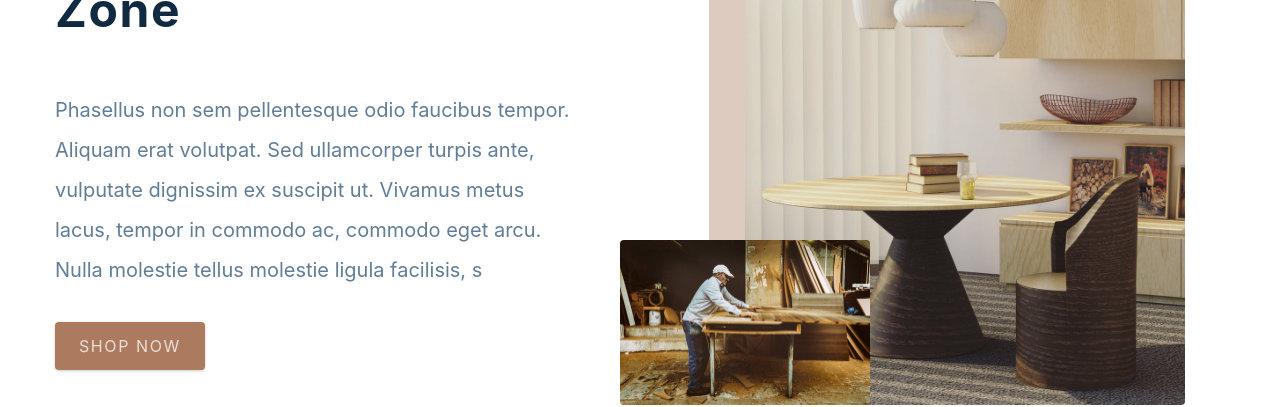
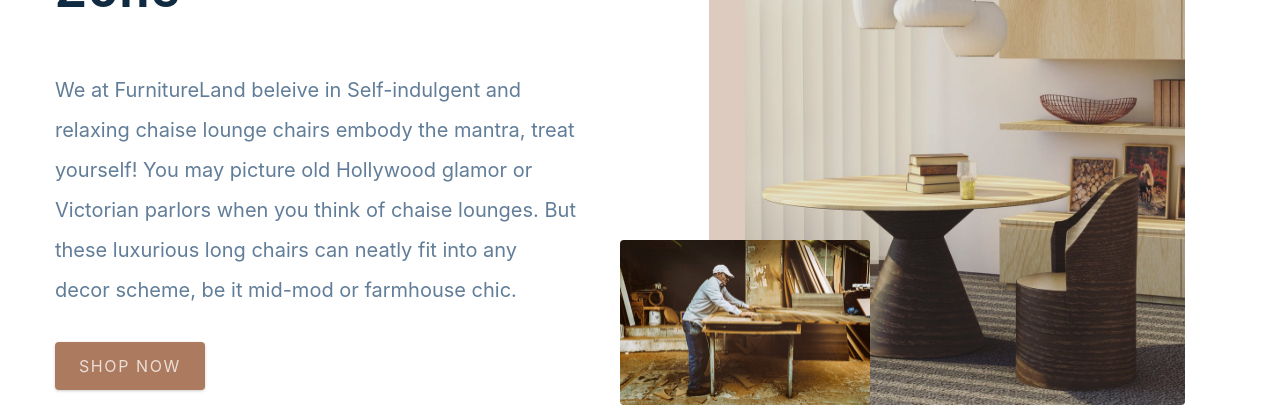
Before and after one commit to hritikd3/fullstack, a React (Create React App) app: page / in a window 1280 px wide. Shown: the part 358-765 px from the top of the page. Built offline with nearby package versions, Linux system fonts and the light colour scheme; no server answers.

Commit message:
Auth0 managed

```diff
--- a/src/components/CartButtons.js
+++ b/src/components/CartButtons.js
@@ -7,27 +7,38 @@ import { useCartContext } from '../context/cart_context'
 import { useUserContext } from '../context/user_context'
 
 const CartButton = () => {
-  const { closeSidebar } = useProductsContext()
-  const {total_items}= useCartContext();
-   return (
-    <Wrapper className='cart-btn-wrapper'>
-      {/* functionality for closing the sidebar when the user clicks */}
-      <Link to='/cart' className='cart-btn' onClick={closeSidebar}>
+  const { closeSidebar } = useProductsContext();
+  const { total_items, clearCart } = useCartContext();
+  const { loginWithRedirect, myUser, logout } = useUserContext();
+  return (
+    <Wrapper className="cart-btn-wrapper">
+      <Link to="/cart" className="cart-btn" onClick={closeSidebar}>
         Cart
-        <span className='cart-container'>
-          {/* // font awesome icons */}
+        <span className="cart-container">
           <FaShoppingCart />
-          {/* dummy value */}
           <span className="cart-value">{total_items}</span>
         </span>
       </Link>
-       <button type='button' className='auth-btn' >
+      {myUser ? (
+        <button
+          type="button"
+          className="auth-btn"
+          onClick={() => {
+            clearCart();
+            localStorage.removeItem("user");
+            logout({ returnTo: window.location.origin });
+          }}
+        >
+          Logout <FaUserMinus />
+        </button>
+      ) : (
+        <button type="button" className="auth-btn" onClick={loginWithRedirect}>
           Login <FaUserPlus />
         </button>
-
+      )}
     </Wrapper>
   );
-}
+};
 
 const Wrapper = styled.div`
   display: grid;
--- a/src/components/Hero.js
+++ b/src/components/Hero.js
@@ -10,22 +10,20 @@ const Hero = () => {
       <article className="content">
         <h1> Get Everything under your Comfort Zone </h1> <br />
         <p>
-          Phasellus non sem pellentesque odio faucibus tempor. Aliquam erat
-          volutpat. Sed ullamcorper turpis ante, vulputate dignissim ex suscipit
-          ut. Vivamus metus lacus, tempor in commodo ac, commodo eget arcu.
-          Nulla molestie tellus molestie ligula facilisis, s
+          We at FurnitureLand beleive in Self-indulgent and relaxing chaise
+          lounge chairs embody the mantra, treat yourself! You may picture old
+          Hollywood glamor or Victorian parlors when you think of chaise
+          lounges. But these luxurious long chairs can neatly fit into any decor
+          scheme, be it mid-mod or farmhouse chic.
         </p>
-<Link to='/products' className='btn hero-btn' >
-shop now
-</Link>
-
+        <Link to="/products" className="btn hero-btn">
+          shop now
+        </Link>
       </article>
       <article className="img-container">
-        <img src={heroBcg} alt="table" className='main-img' />
-        <img src={heroBcg2} alt="team working" className='accent-img' />
-
+        <img src={heroBcg} alt="table" className="main-img" />
+        <img src={heroBcg2} alt="team working" className="accent-img" />
       </article>
-
     </Wrapper>
   );
 }
--- a/src/context/user_context.js
+++ b/src/context/user_context.js
@@ -1,13 +1,24 @@
-import React, { useContext, useEffect, useState } from 'react'
-import { useAuth0 } from '@auth0/auth0-react'
+import React, { useContext, useEffect, useState } from "react";
+import { useAuth0 } from "@auth0/auth0-react";
 
-const UserContext = React.createContext()
+const UserContext = React.createContext();
 export const UserProvider = ({ children }) => {
+  const { loginWithRedirect, logout, user, isLoading, error } = useAuth0();
+  const [myUser, setMyUser] = useState(null);
+
+  useEffect(() => {
+    setMyUser(user);
+  }, [user]);
+
   return (
-    <UserContext.Provider value='user context'>{children}</UserContext.Provider>
-  )
-}
+    <UserContext.Provider
+      value={{ loginWithRedirect, logout, myUser, isLoading, error }}
+    >
+      {children}
+    </UserContext.Provider>
+  );
+};
 // make sure use
 export const useUserContext = () => {
-  return useContext(UserContext)
-}
+  return useContext(UserContext);
+};
```
Also changed, not shown: src/index.js (+3 -5 lines).
